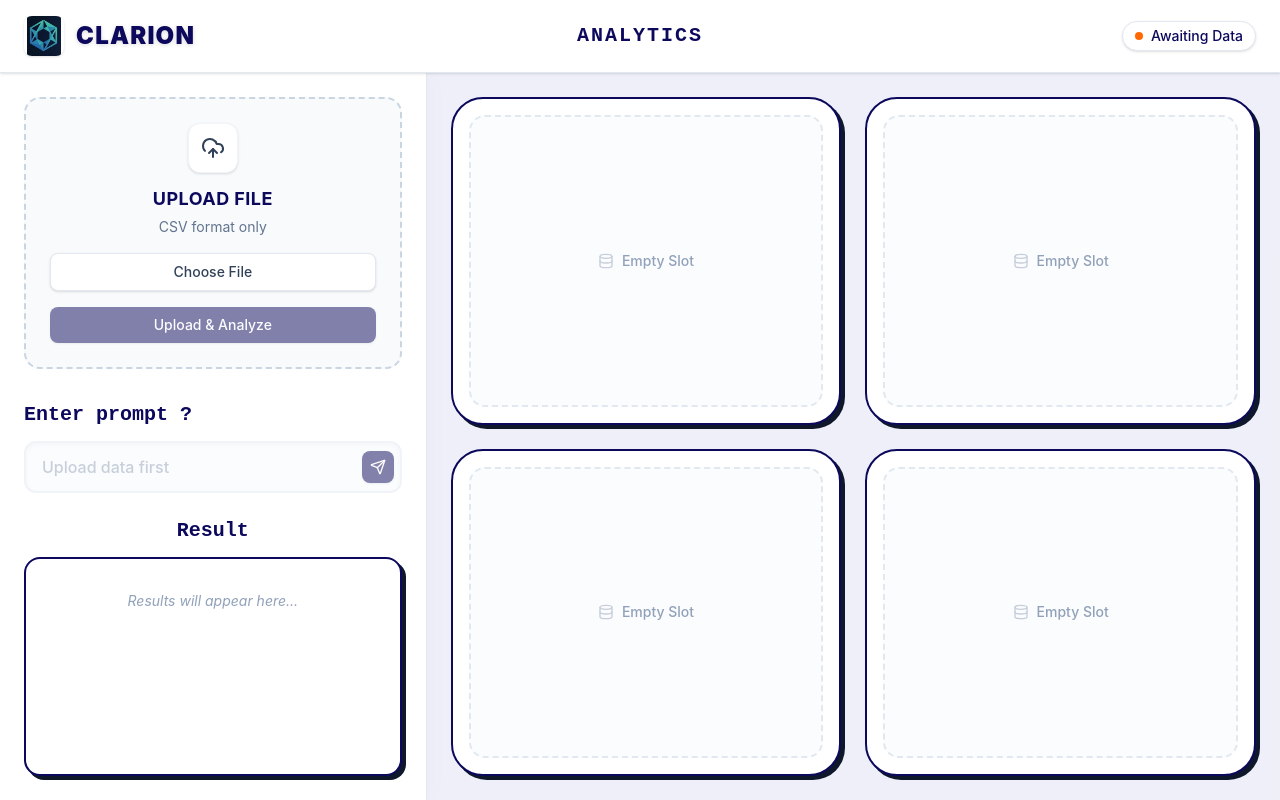
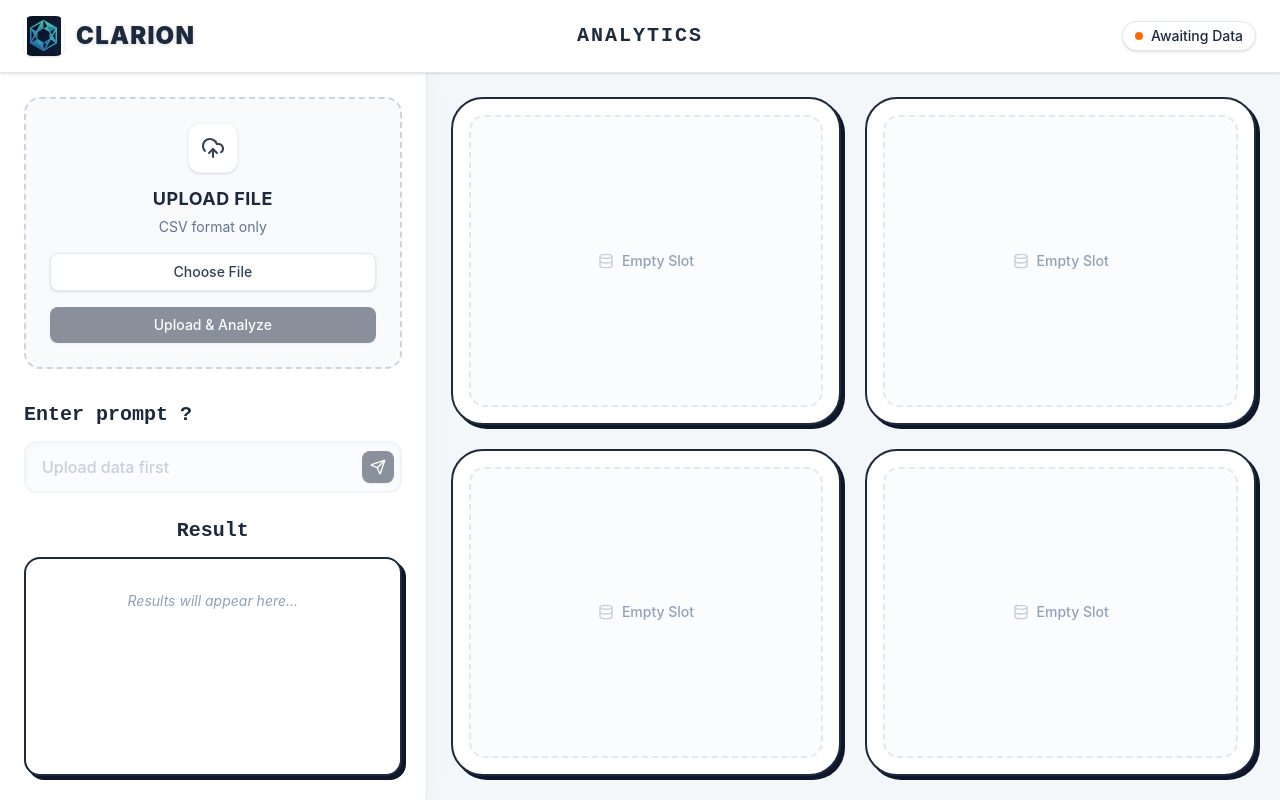
Before and after one commit to wolf1276/clarion, a React (Vite) app: page / in a window 1280 px wide. Built offline with nearby package versions, Linux system fonts and the light colour scheme.

Commit message:
style: revert tailwind theme and apply sophisticated dark slate and grey UI styling

```diff
--- a/src/App.jsx
+++ b/src/App.jsx
@@ -219,12 +219,12 @@ function App() {
   };
 
   return (
-    <div className="h-screen bg-slate-50 text-slate-800 font-sans selection:bg-blue-500/30 overflow-hidden flex flex-col">
+    <div className="h-screen bg-slate-50 text-slate-800 font-sans selection:bg-slate-300/50 overflow-hidden flex flex-col">
       {/* Header */}
       <header className="w-full bg-white border-b border-slate-200 z-50 px-6 py-4 flex justify-between items-center shadow-sm flex-shrink-0">
         <div className="flex items-center gap-3">
           <img src="/logo.jpg" alt="Clarion Logo" className="w-10 h-10 object-contain rounded-lg shadow-sm bg-white" />
-          <h1 className="text-2xl font-black tracking-wider text-blue-600 drop-shadow-sm uppercase">
+          <h1 className="text-2xl font-black tracking-wider text-slate-800 drop-shadow-sm uppercase">
             CLARION
           </h1>
         </div>
@@ -249,7 +249,7 @@ function App() {
 
             {/* Upload Section */}
             {!schema && (
-               <div className="mb-8 p-6 bg-slate-50 border-2 border-dashed border-slate-300 rounded-2xl flex flex-col items-center text-center transition-all hover:border-blue-400 hover:bg-blue-50/50">
+               <div className="mb-8 p-6 bg-slate-50 border-2 border-dashed border-slate-300 rounded-2xl flex flex-col items-center text-center transition-all hover:border-slate-400 hover:bg-slate-100/50">
                  <div className="bg-white p-3 rounded-xl mb-3 shadow-sm border border-slate-100">
                    <UploadCloud className="w-6 h-6 text-slate-700" />
                  </div>
@@ -299,12 +299,12 @@ function App() {
                   onChange={(e) => setQuery(e.target.value)}
                   disabled={!schema || isQuerying}
                   placeholder={schema ? "E.g. show sales by region" : "Upload data first"}
-                  className="w-full bg-slate-50 border-2 border-slate-200 rounded-xl py-3 pl-4 pr-12 text-slate-800 placeholder:text-slate-400 focus:outline-none focus:border-blue-500 focus:ring-4 focus:ring-blue-500/10 transition-all font-medium disabled:opacity-50 shadow-inner"
+                  className="w-full bg-slate-50 border-2 border-slate-200 rounded-xl py-3 pl-4 pr-12 text-slate-800 placeholder:text-slate-400 focus:outline-none focus:border-slate-500 focus:ring-4 focus:ring-slate-500/10 transition-all font-medium disabled:opacity-50 shadow-inner"
                 />
                 <button
                   type="submit"
                   disabled={!query.trim() || !schema || isQuerying}
-                  className="absolute right-2 p-2 bg-blue-600 hover:bg-blue-700 text-white rounded-lg transition-all shadow-sm disabled:opacity-50 disabled:hover:bg-blue-600"
+                  className="absolute right-2 p-2 bg-slate-800 hover:bg-slate-900 text-white rounded-lg transition-all shadow-sm disabled:opacity-50 disabled:hover:bg-slate-800"
                 >
                   <Send className="w-4 h-4" />
                 </button>
@@ -334,7 +334,7 @@ function App() {
 
                     <div className={`max-w-[85%] rounded-xl p-3 text-sm ${
                       msg.role === 'user'
-                        ? 'bg-blue-50 text-blue-900 border border-blue-100 rounded-tr-sm'
+                        ? 'bg-slate-200 text-slate-800 border border-slate-300 rounded-tr-sm'
                         : 'bg-slate-50 border border-slate-100 text-slate-700 rounded-tl-sm'
                     }`}>
 
@@ -366,7 +366,7 @@ function App() {
                         <Database className="w-3 h-3 text-white" />
                      </div>
                      <div className="bg-slate-50 border border-slate-100 text-slate-500 rounded-xl rounded-tl-sm p-3 text-sm flex items-center gap-2 font-medium">
-                       <Loader2 className="w-4 h-4 animate-spin text-blue-500" />
+                       <Loader2 className="w-4 h-4 animate-spin text-slate-500" />
                        Analyzing...
                      </div>
                    </div>
@@ -379,7 +379,7 @@ function App() {
         </section>
 
         {/* Right Panel - 2x2 Analytics Grid */}
-        <section className="flex-1 bg-blue-100/50 p-6 overflow-y-auto">
+        <section className="flex-1 bg-slate-100/50 p-6 overflow-y-auto">
           <div className="h-full w-full max-w-5xl mx-auto grid grid-cols-1 xl:grid-cols-2 grid-rows-2 gap-6 pb-20 xl:pb-0">
             {[0, 1, 2, 3].map((index) => {
               const chart = charts[index];
--- a/src/ChartRenderer.jsx
+++ b/src/ChartRenderer.jsx
@@ -4,7 +4,7 @@ import {
   LineChart, Line, PieChart, Pie, Cell, ScatterChart, Scatter
 } from 'recharts';
 
-const COLORS = ['#0c095d', '#3b388b', '#6260ab', '#8c8acc', '#b6b5eb', '#d1cdcd', '#e2e8f9'];
+const COLORS = ['#0f172a', '#334155', '#475569', '#64748b', '#94a3b8', '#cbd5e1', '#e2e8f0'];
 
 const ChartRenderer = ({ config, data }) => {
   if (!config || !data || data.length === 0) return null;
@@ -53,7 +53,7 @@ const ChartRenderer = ({ config, data }) => {
       <div className="w-full h-full p-6 flex flex-col justify-center items-center text-center">
         {renderTitle()}
         <div className="text-slate-500 font-medium mb-4 uppercase tracking-wider text-sm">{singleKey}</div>
-        <div className="text-5xl font-black text-blue-600 drop-shadow-sm">
+        <div className="text-5xl font-black text-slate-800 drop-shadow-sm">
            {typeof metricValue === 'number' ? metricValue.toLocaleString() : metricValue}
         </div>
       </div>
--- a/src/index.css
+++ b/src/index.css
@@ -1,16 +1,4 @@
 @import "tailwindcss";
-
-@theme {
-  --color-blue-50: #f2f2fa;
-  --color-blue-100: #e5e5f5;
-  --color-blue-400: #2d2794;
-  --color-blue-500: #1a157d;
-  --color-blue-600: #0c095d;
-  --color-blue-700: #09064a;
-  --color-blue-900: #04032a;
-
-  --color-slate-800: #0c095d; /* Also tint the dark slate to match the brand */
-}
 
 :root {
   font-family: Inter, system-ui, Avenir, Helvetica, Arial, sans-serif;
@@ -18,8 +6,8 @@
   font-weight: 400;
 
   color-scheme: light;
-  color: #0c095d;
-  background-color: #f8fafc;
+  color: #0f172a; /* Slate 900 */
+  background-color: #f8fafc; /* Slate 50 */
 }
 
 body {
```
Also changed, not shown: 1 other file (tests, documents, lock files or other folders).
